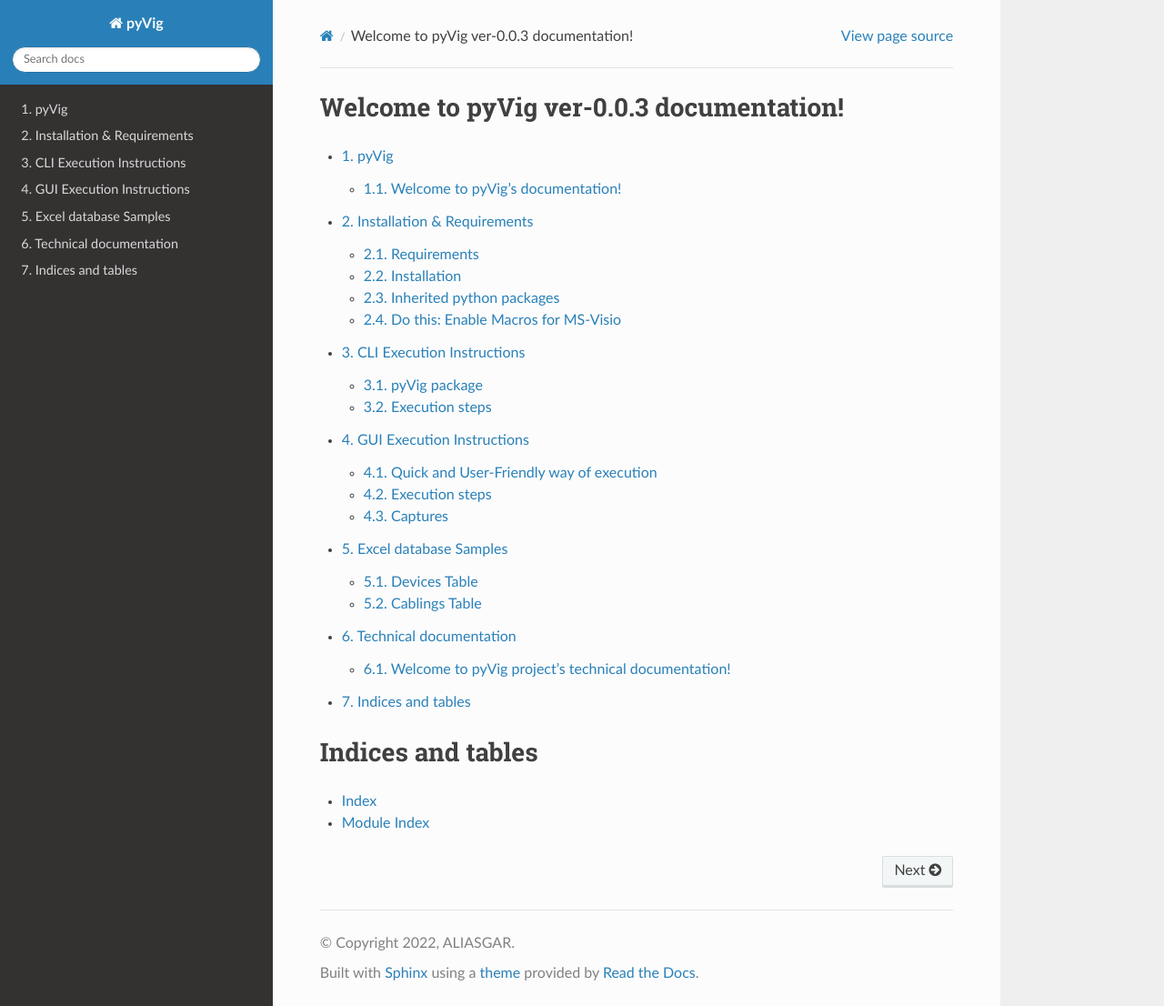
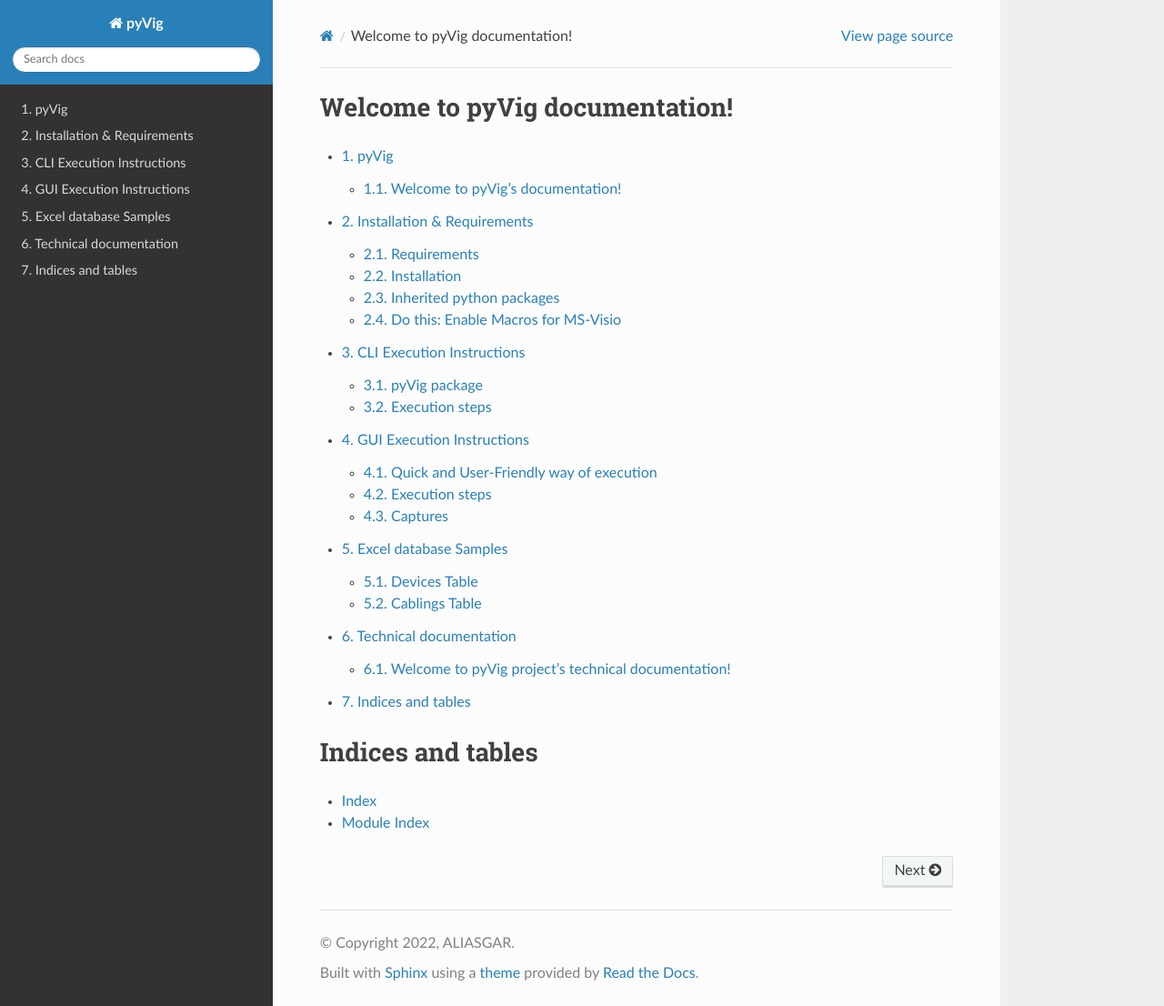
Before and after one commit to aliasgar1978/pyVig, a Sphinx documentation site: the page built from source/index.rst, in a window 1280 px wide and 1106 px high. Shown: the whole window at 91% size. Built offline with Sphinx 7.4.7 and the Read the Docs theme 2.0.0, drawn with Linux system fonts in a browser that asks for light colours.

Commit message:
Update index.rst

```diff
--- a/source/index.rst
+++ b/source/index.rst
@@ -1,4 +1,4 @@
-Welcome to pyVig ver-0.0.3 documentation!
+Welcome to pyVig documentation!
 ==========================================
 
 
```
